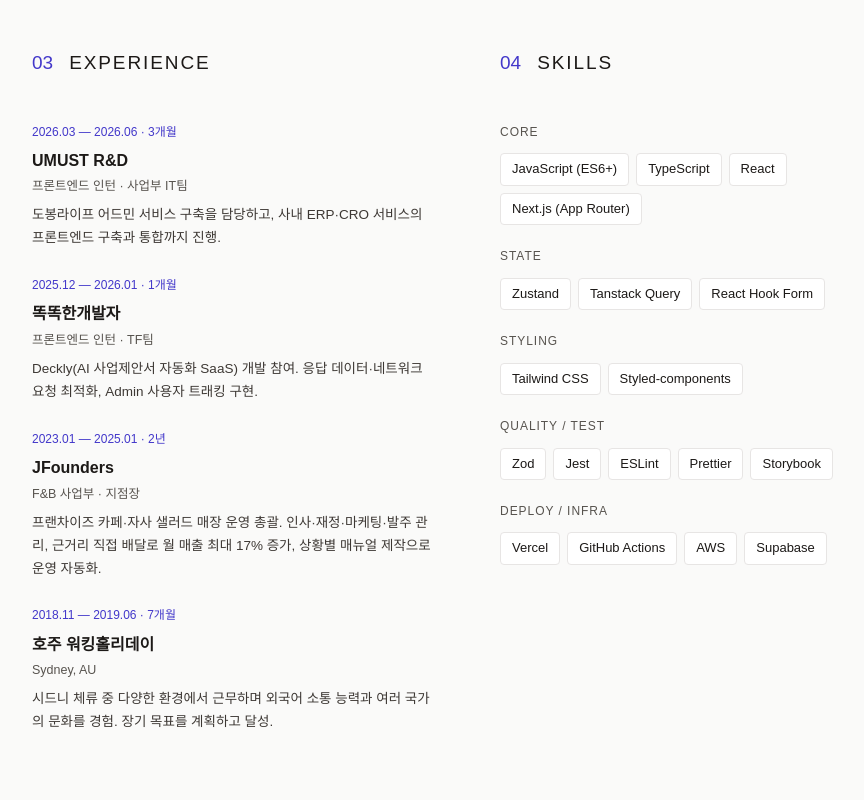
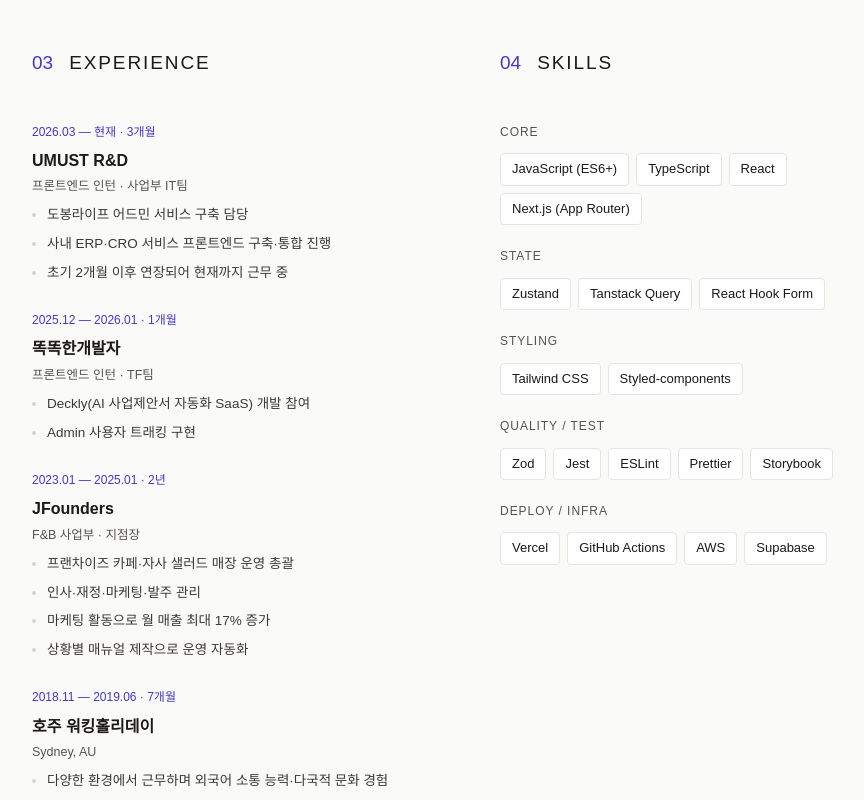
Before and after one commit to seong5/seong5.github.io, a Next.js app: page / in a window 1280 px wide. Shown: the part 2360-3160 px from the top of the page, without its empty margins (304-1168 px from the left). Built offline with nearby package versions, Linux system fonts and the light colour scheme; a web font is replaced by a local one.

Commit message:
💄 style: 경력 항목을 불릿으로 전환하고 UMUST 연장 이력 반영

```diff
--- a/app/components/ExperienceSkills.tsx
+++ b/app/components/ExperienceSkills.tsx
@@ -11,40 +11,64 @@ export default function ExperienceSkills() {
           <SectionHead idx="03" title="Experience" />
           <div className="flex flex-col gap-[26px]">
             <div>
-            <div className="font-mono text-[0.75rem] text-accent">2026.03 — 2026.06 · 3개월</div>
+              <div className="font-mono text-[0.75rem] text-accent">2026.03 — 현재 · 3개월</div>
               <h4 className="mb-[3px] mt-[6px] text-[1rem] font-semibold">UMUST R&amp;D</h4>
-            <div className="font-mono text-[0.78125rem] text-muted">프론트엔드 인턴 · 사업부 IT팀</div>
-            <p className="mt-2 text-[0.84375rem] font-normal leading-[1.7] text-ink2">
-              도봉라이프 어드민 서비스 구축을 담당하고, 사내 ERP·CRO 서비스의 프론트엔드 구축과
-              통합까지 진행.
-            </p>
+              <div className="font-mono text-[0.78125rem] text-muted">
+                프론트엔드 인턴 · 사업부 IT팀
+              </div>
+              <ul className="mt-2 flex flex-col gap-1.5">
+                <li className="relative pl-[15px] text-[0.84375rem] font-normal leading-[1.7] text-ink2 before:absolute before:left-0 before:top-[9px] before:h-[4px] before:w-[4px] before:rounded-full before:bg-line2">
+                  도봉라이프 어드민 서비스 구축 담당
+                </li>
+                <li className="relative pl-[15px] text-[0.84375rem] font-normal leading-[1.7] text-ink2 before:absolute before:left-0 before:top-[9px] before:h-[4px] before:w-[4px] before:rounded-full before:bg-line2">
+                  사내 ERP·CRO 서비스 프론트엔드 구축·통합 진행
+                </li>
+                <li className="relative pl-[15px] text-[0.84375rem] font-normal leading-[1.7] text-ink2 before:absolute before:left-0 before:top-[9px] before:h-[4px] before:w-[4px] before:rounded-full before:bg-line2">
+                  초기 2개월 이후 연장되어 현재까지 근무 중
+                </li>
+              </ul>
             </div>
             <div>
               <div className="font-mono text-[0.75rem] text-accent">2025.12 — 2026.01 · 1개월</div>
               <h4 className="mb-[3px] mt-[6px] text-[1rem] font-semibold">똑똑한개발자</h4>
               <div className="font-mono text-[0.78125rem] text-muted">프론트엔드 인턴 · TF팀</div>
-            <p className="mt-2 text-[0.84375rem] font-normal leading-[1.7] text-ink2">
-              Deckly(AI 사업제안서 자동화 SaaS) 개발 참여. 응답 데이터·네트워크 요청 최적화, Admin
-              사용자 트래킹 구현.
-            </p>
+              <ul className="mt-2 flex flex-col gap-1.5">
+                <li className="relative pl-[15px] text-[0.84375rem] font-normal leading-[1.7] text-ink2 before:absolute before:left-0 before:top-[9px] before:h-[4px] before:w-[4px] before:rounded-full before:bg-line2">
+                  Deckly(AI 사업제안서 자동화 SaaS) 개발 참여
+                </li>
+                <li className="relative pl-[15px] text-[0.84375rem] font-normal leading-[1.7] text-ink2 before:absolute before:left-0 before:top-[9px] before:h-[4px] before:w-[4px] before:rounded-full before:bg-line2">
+                  Admin 사용자 트래킹 구현
+                </li>
+              </ul>
             </div>
             <div>
               <div className="font-mono text-[0.75rem] text-accent">2023.01 — 2025.01 · 2년</div>
               <h4 className="mb-[3px] mt-[6px] text-[1rem] font-semibold">JFounders</h4>
               <div className="font-mono text-[0.78125rem] text-muted">F&amp;B 사업부 · 지점장</div>
-            <p className="mt-2 text-[0.84375rem] font-normal leading-[1.7] text-ink2">
-              프랜차이즈 카페·자사 샐러드 매장 운영 총괄. 인사·재정·마케팅·발주 관리, 근거리 직접
-              배달로 월 매출 최대 17% 증가, 상황별 매뉴얼 제작으로 운영 자동화.
-            </p>
+              <ul className="mt-2 flex flex-col gap-1.5">
+                <li className="relative pl-[15px] text-[0.84375rem] font-normal leading-[1.7] text-ink2 before:absolute before:left-0 before:top-[9px] before:h-[4px] before:w-[4px] before:rounded-full before:bg-line2">
+                  프랜차이즈 카페·자사 샐러드 매장 운영 총괄
+                </li>
+                <li className="relative pl-[15px] text-[0.84375rem] font-normal leading-[1.7] text-ink2 before:absolute before:left-0 before:top-[9px] before:h-[4px] before:w-[4px] before:rounded-full before:bg-line2">
+                  인사·재정·마케팅·발주 관리
+                </li>
+                <li className="relative pl-[15px] text-[0.84375rem] font-normal leading-[1.7] text-ink2 before:absolute before:left-0 before:top-[9px] before:h-[4px] before:w-[4px] before:rounded-full before:bg-line2">
+                  마케팅 활동으로 월 매출 최대 17% 증가
+                </li>
+                <li className="relative pl-[15px] text-[0.84375rem] font-normal leading-[1.7] text-ink2 before:absolute before:left-0 before:top-[9px] before:h-[4px] before:w-[4px] before:rounded-full before:bg-line2">
+                  상황별 매뉴얼 제작으로 운영 자동화
+                </li>
+              </ul>
             </div>
             <div>
               <div className="font-mono text-[0.75rem] text-accent">2018.11 — 2019.06 · 7개월</div>
               <h4 className="mb-[3px] mt-[6px] text-[1rem] font-semibold">호주 워킹홀리데이</h4>
               <div className="font-mono text-[0.78125rem] text-muted">Sydney, AU</div>
-            <p className="mt-2 text-[0.84375rem] font-normal leading-[1.7] text-ink2">
-              시드니 체류 중 다양한 환경에서 근무하며 외국어 소통 능력과 여러 국가의 문화를 경험. 장기
-              목표를 계획하고 달성.
-            </p>
+              <ul className="mt-2 flex flex-col gap-1.5">
+                <li className="relative pl-[15px] text-[0.84375rem] font-normal leading-[1.7] text-ink2 before:absolute before:left-0 before:top-[9px] before:h-[4px] before:w-[4px] before:rounded-full before:bg-line2">
+                  다양한 환경에서 근무하며 외국어 소통 능력·다국적 문화 경험
+                </li>
+              </ul>
             </div>
           </div>
         </div>
```
Lines whose indentation alone changed are shown as unchanged.
